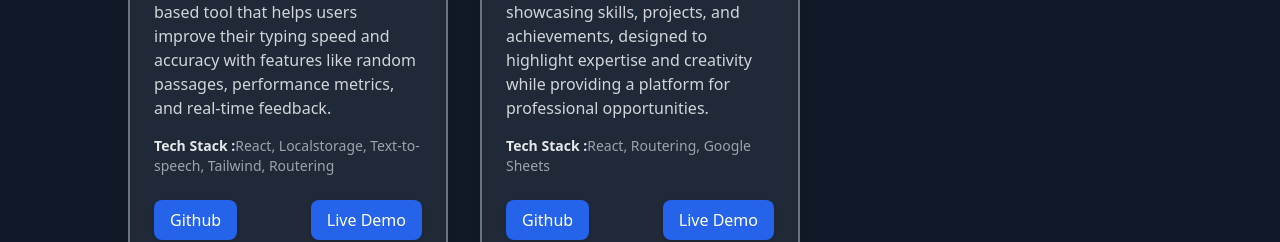
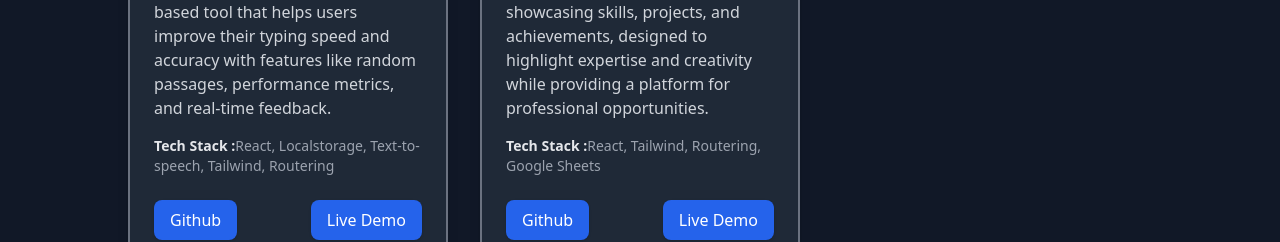
Before and after one commit to Hemil08/portfolio-website, a React (Create React App) app: page / in a window 1280 px wide. Shown: the part 3860-4102 px from the top of the page. Built offline with nearby package versions, Linux system fonts and the light colour scheme.

Commit message:
update projectdata

```diff
--- a/src/components/projects/ProjectData.js
+++ b/src/components/projects/ProjectData.js
@@ -16,7 +16,7 @@ const ProjectData = [
         id:"2",
         title:"Personal Portfolio Website",
         desc:"A personal portfolio website showcasing skills, projects, and achievements, designed to highlight expertise and creativity while providing a platform for professional opportunities.",
-        tech:"React, Routering, Google Sheets",
+        tech:"React, Tailwind, Routering, Google Sheets",
         image:portfolio_img,
         category:"Frontend"|| "All",
         github_link:"https://github.com/Hemil08/portfolio-website",
```
